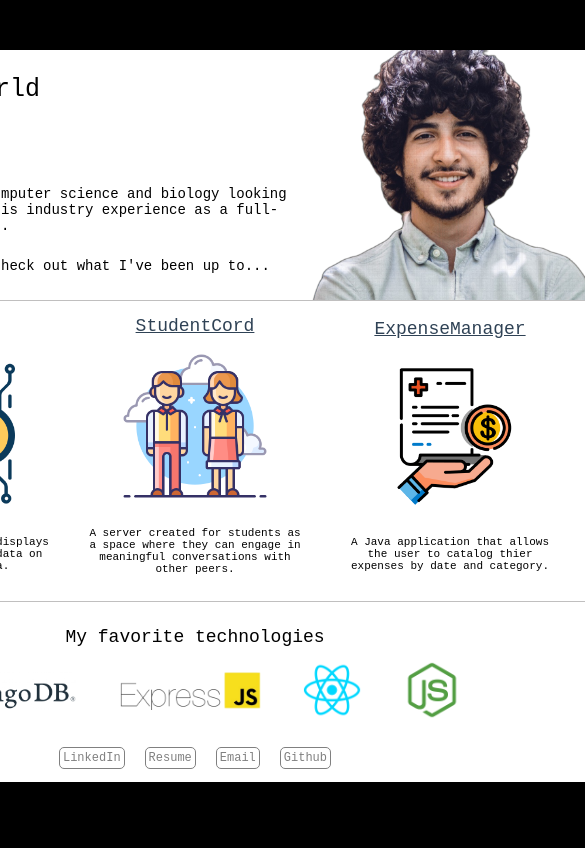
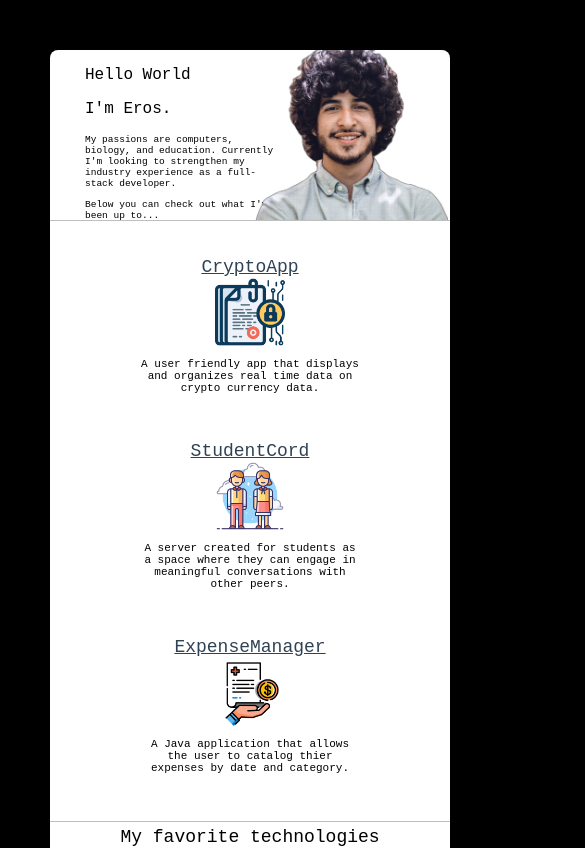
Before and after one commit to elewites/portfolio, a React (Create React App) app: page / in a window 390 px wide. Shown: the top 848 px of the page, 585 px wide, since content can reach past the window. Built offline with nearby package versions, Linux system fonts and the light colour scheme.

Commit message:
made website responsive

```diff
--- a/src/App.css
+++ b/src/App.css
@@ -5,6 +5,17 @@
 
   margin-top: 50px;
   margin-bottom: 50px;
+  width: auto;
+}
+
+
+
+@media only screen and (max-width: 600px) {
+  .App {
+    width: 500px;
+    display:flex;
+
+  }
 }
 
 
--- a/src/components/css/card.css
+++ b/src/components/css/card.css
@@ -8,7 +8,7 @@
 
 .card-container img {
   display: flex;
-  height: 150px;
+  height: 70px;
 }
 
 .title {
@@ -25,3 +25,33 @@
   font-size: 11px;
   text-align: center;
 }
+
+@media only screen and (min-width: 600px) {
+  .card-container {
+    display: flex !important;
+    flex-direction: column !important;
+    align-items: center !important;
+    justify-content: space-evenly;
+    border: none !important;
+  }
+
+  .card-container img {
+    display: flex;
+    height: 150px;
+  }
+
+  .title {
+    text-align: center;
+    font-size: 18px;
+    color: #2f4255;
+  }
+
+  .title:hover {
+    color: rgb(233, 108, 108);
+  }
+
+  .description {
+    font-size: 11px;
+    text-align: center;
+  }
+}
--- a/src/sections/Banner.js
+++ b/src/sections/Banner.js
@@ -10,7 +10,7 @@ function Banner() {
       <div className="text">
         <p className="hello">Hello World</p>
         <p className="name">I'm Eros.</p>
-        <p className="check">A passionate computer science and biology looking to strengthen his industry experience as a full-stack developer.</p>
+        <p className="check">My passions are computers, biology, and education. Currently I'm looking to strengthen my industry experience as a full-stack developer.</p>
         <p className="check">
           Below you can check out what I've been up to...{" "}
         </p>
--- a/src/sections/Footer.js
+++ b/src/sections/Footer.js
@@ -1,7 +1,7 @@
 import React from "react";
 import "./css/footer.css";
 
-import Resume from "../images/eros.pdf";
+import Resume from "../images/resume_2022.pdf";
 
 import ReactLogo from "../images/react.png";
 import ExpressLogo from "../images/express.png";
@@ -13,10 +13,14 @@ function Footer() {
     <div className="footer-container">
       <p className="stack_text">My favorite technologies</p>
       <div className="stack">
-        <img alt="mongo" src={MongoLogo} className="mongo"></img>
-        <img alt="express" src={ExpressLogo} className="express"></img>
-        <img alt="react" src={ReactLogo} className="react"></img>
-        <img alt="node" src={NodeLogo} className="node"></img>
+        <div className="left-or-top">
+          <img alt="mongo" src={MongoLogo} className="mongo"></img>
+          <img alt="express" src={ExpressLogo} className="express"></img>
+        </div>
+        <div className="right-or-bottom">
+          <img alt="react" src={ReactLogo} className="react"></img>
+          <img alt="node" src={NodeLogo} className="node"></img>
+        </div>
       </div>
       <div className="contact">
         <a
--- a/src/sections/css/banner.css
+++ b/src/sections/css/banner.css
@@ -1,16 +1,70 @@
+.banner-cointainer {
+  height: 170px;
+  width: 400px;
+  background-color: white;
+
+  display: flex;
+  align-items: flex-start;
+  flex-direction: column;
+
+  border-radius: 8px 8px 0px 0px;
+}
+
+.banner-cointainer img {
+  position: absolute;
+  height: 170px;
+  top: 50px;
+  left: 245px;
+  cursor: pointer;
+}
+
+p {
+  font-family: monospace;
+}
+
+.hello {
+  font-size: 16px;
+}
+
+.text {
+  display: flex;
+  flex-direction: column;
+  align-items: flex-start;
+  justify-content: center;
+  width: 200px;
+  padding-left: 5px;
+  margin-left: 30px;
+  box-sizing: border-box;
+}
+
+.name {
+  font-size: 16px;
+  margin-top: 0px;
+}
+
+.check {
+  font-size: 9.5px;
+  margin-top: 0px;
+}
+
+@media only screen and (min-width: 600px) {
   .banner-cointainer {
     height: 250px;
     width: 800px;
     background-color: white;
 
+    border-radius: 8px 8px 0px 0px;
     display: flex;
 
-  border-radius: 8px 8px 0px 0px;
+    flex-direction: row;
+
+    align-items: stretch;
   }
 
   .banner-cointainer img {
     height: 250px;
     cursor: pointer;
+    position: static;
   }
 
   p {
@@ -26,6 +80,10 @@ p {
     display: flex;
     flex-direction: column;
     width: 502px;
+    align-items: stretch;
+    justify-content: stretch;
+
+    margin-left: 0px;
   }
 
   .pointer {
@@ -47,3 +105,4 @@ p {
     font-size: 14px;
     margin-top: 10px;
   }
+}
--- a/src/sections/css/center.css
+++ b/src/sections/css/center.css
@@ -1,11 +1,13 @@
 .center-cointainer {
   background-color: white;
-  height: 300px;
-  width: 800px;
+  height: 600px;
+  width: 400px;
 
   border-top: 1px solid rgb(192, 191, 191);
   display: flex;
+  flex-direction: column;
   justify-content: space-evenly;
+  align-items: center;
 }
 
 .click {
@@ -22,3 +24,34 @@
   text-align: center;
   margin-top: 0px;
 }
+
+
+@media only screen and (min-width: 600px) {
+  .center-cointainer {
+    background-color: white;
+    height: 300px;
+    width: 800px;
+
+    border-top: 1px solid rgb(192, 191, 191);
+    display: flex;
+    justify-content: space-evenly;
+
+    flex-direction: row;
+    align-items: stretch;
+  }
+
+  .click {
+    font-size: 12px;
+    border: 1px solid black;
+  }
+
+  .center-cointainer div {
+    width: 220px;
+    display: flex;
+  }
+
+  .click {
+    text-align: center;
+    margin-top: 0px;
+  }
+}
--- a/src/sections/css/footer.css
+++ b/src/sections/css/footer.css
@@ -1,3 +1,113 @@
+.footer-container {
+  background-color: white;
+  width: 400px;
+  height: 200px;
+  border-top: 1px solid rgb(192, 191, 191);
+  border-radius: 0px 0px 8px 8px;
+
+  display: flex;
+  flex-direction: column;
+
+}
+
+.stack {
+  height: 150px;
+  display: flex;
+  align-items: center;
+  justify-content: center;
+  flex-direction: column;
+}
+
+.left-or-top {
+  display: flex;
+  justify-content: center;
+  width: 400px;
+}
+
+.right-or-bottom {
+  display: flex;
+  justify-content: center;
+  width: 400px;
+
+}
+
+.contact {
+  height: 50px;
+  display: flex;
+  flex-direction: row;
+  align-items: center;
+  justify-content: center;
+  border-top: 1px solid rgb(192, 191, 191);
+}
+
+.stack img {
+  margin: 10px 20px;
+}
+
+.mongo {
+  height: 30px;
+}
+
+.express {
+  height: 30px;
+}
+
+.react {
+  height: 50px;
+}
+
+.node {
+  height: 50px;
+}
+
+.stack_text {
+  font-size: 18px;
+  margin-bottom: 0px;
+  margin-top: 5px;
+  text-align: center;
+}
+
+.footer-container a {
+  font-size: 12px;
+  margin: 0px 10px;
+  border: 1px solid grey;
+  border-radius: 5px;
+  padding: 3px;
+  box-sizing: border-box;
+
+  transition: background-color 0.5s;
+  transition: color 0.5ss;
+}
+
+.footer-container a:link,
+.footer-container a:visited {
+  color: grey;
+  text-decoration: none;
+  cursor: auto;
+}
+
+.footer-container a:link:active,
+.footer-container a:visited:active {
+  color: grey;
+}
+
+.footer-container a:hover {
+  background-color: grey;
+  color: white;
+  cursor: pointer;
+}
+
+.contact p {
+  display: flex;
+  flex-direction: row;
+  font-size: 18px;
+  border: 1px solid black;
+}
+
+.contact {}
+
+
+@media only screen and (min-width: 600px) {
   .footer-container {
     background-color: white;
     width: 800px;
@@ -14,6 +124,25 @@
     display: flex;
     align-items: center;
     justify-content: center;
+
+    flex-direction: row;
+  }
+
+  .left-or-top {
+    display: auto;
+    align-items: stretch;
+
+    justify-content: space-evenly;
+    width: auto;
+  }
+
+  .right-or-bottom {
+    display: flex;
+    align-items: stretch;
+    justify-content: space-evenly;
+    width: auto;
+
+
   }
 
   .contact {
@@ -46,7 +175,7 @@
 
   .stack_text {
     font-size: 18px;
-  margin-top: 25px;
+    margin-top: 15px;
     margin-bottom: 0px;
     text-align: center;
   }
@@ -87,3 +216,5 @@
     font-size: 18px;
     border: 1px solid black;
   }
+
+}
```
Also changed, not shown: 1 other file (tests, documents, lock files or other folders). Lines whose indentation alone changed are shown as unchanged.
